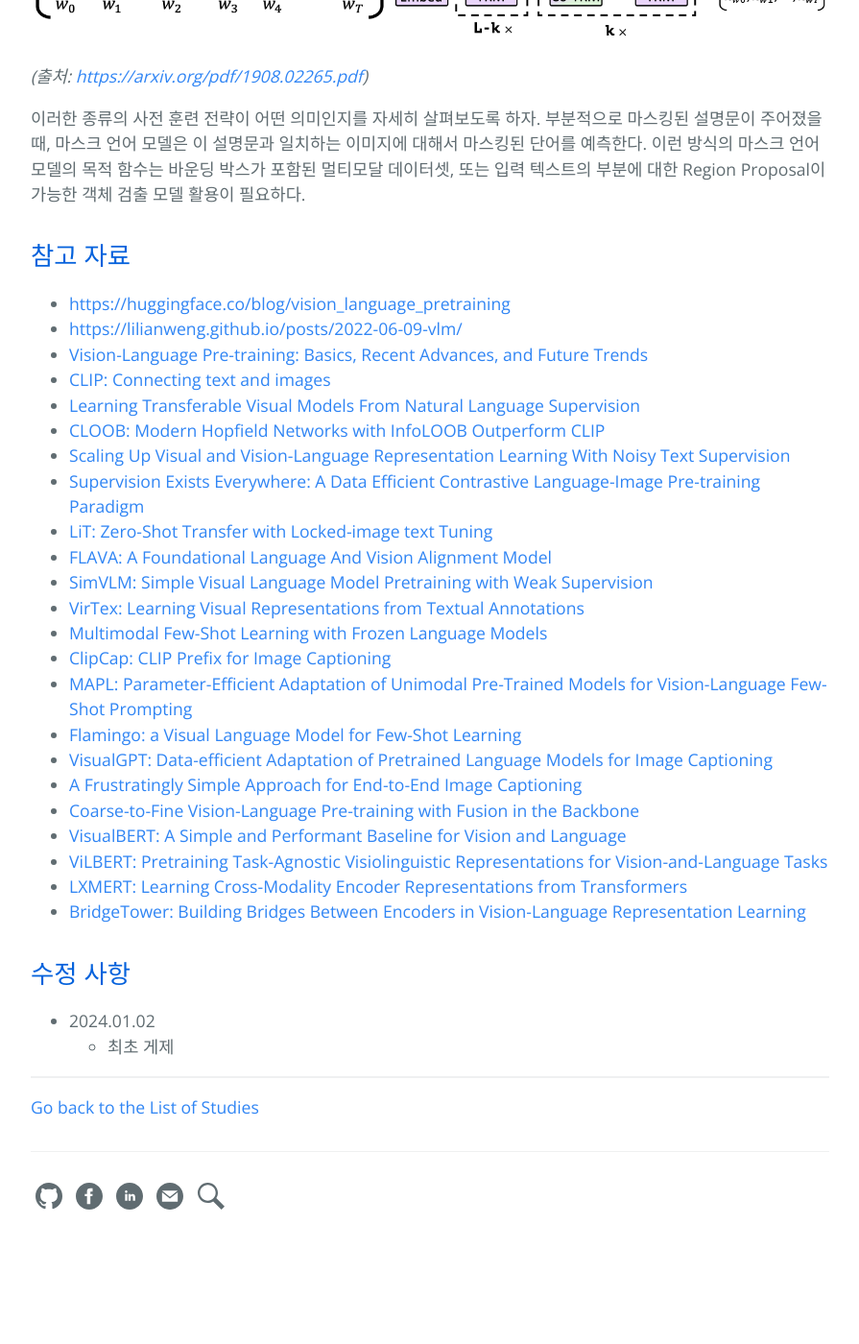
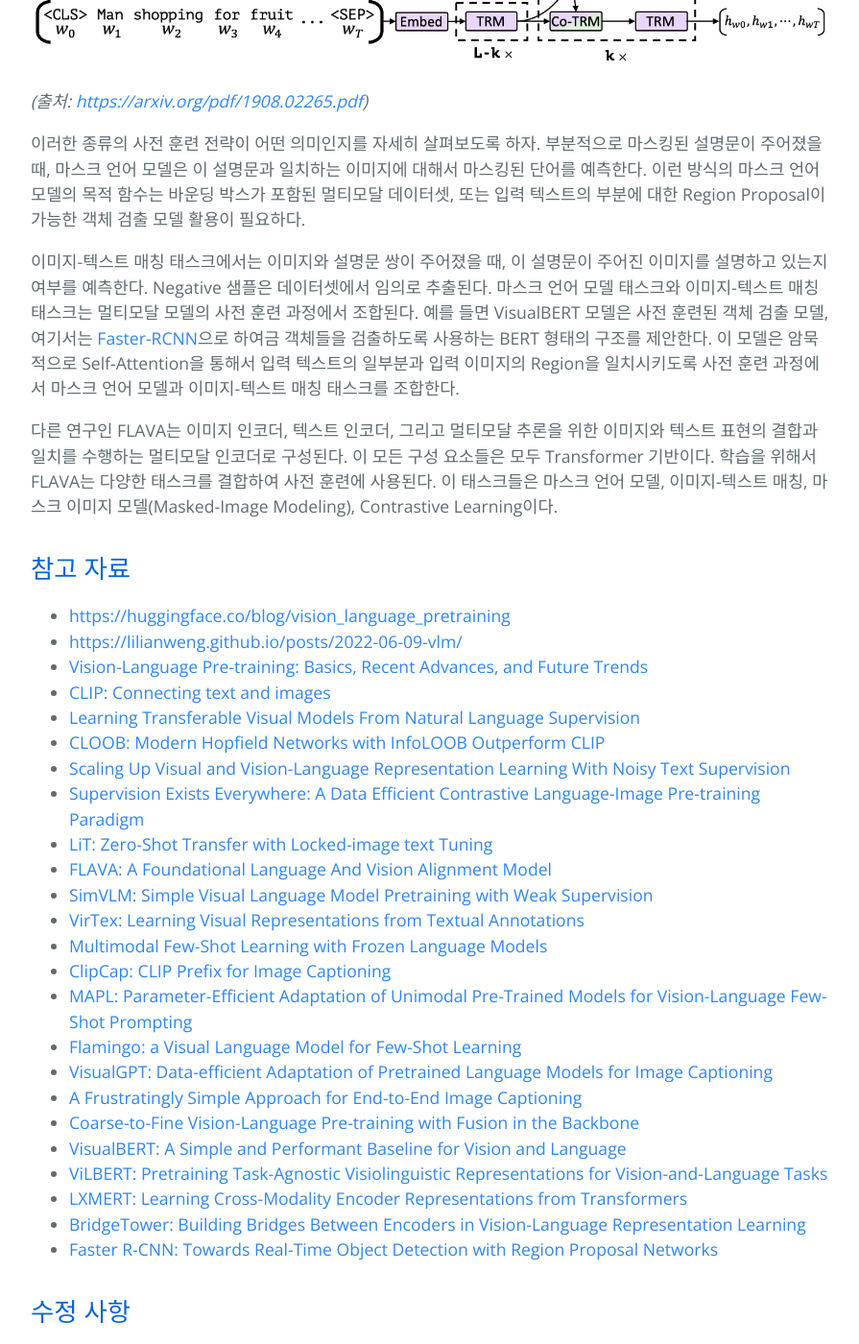
Before and after one commit to hcnoh/hcnoh.github.io, a Jekyll site: the page built from drafts/2024-01-03-vlm-01.md, in a window 1280 px wide and 1400 px high, scrolled down 6462 px. Shown: the whole window at 96% size, without its empty margins (192-1087 px from the left). Built offline with Jekyll 4.4.1, drawn with Linux system fonts in a browser that asks for light colours; comment, search, counter and statistics services are not loaded; before the commit the page ends 7776 px from its top, so only the background shows below that; some of the changed text lies outside the part shown.

Commit message:
vlm 작성중

```diff
--- a/drafts/2024-01-03-vlm-01.md
+++ b/drafts/2024-01-03-vlm-01.md
@@ -24,6 +24,7 @@
     - [Contrastive Learning](#constrastive-learning)
     - [PrefixLM](#prefixlm)
     - [Cross Attention을 통한 멀티모달 결합](#cross-attention을-통한-멀티모달-결합)
+    - [마스크 언어 모델링 / 이미지-텍스트 매칭](#마스크-언어-모델링--이미지-텍스트-매칭)
 - [참고 자료](#참고-자료)
 - [수정 사항](#수정-사항)
 
@@ -125,6 +126,10 @@
 
 이러한 종류의 사전 훈련 전략이 어떤 의미인지를 자세히 살펴보도록 하자. 부분적으로 마스킹된 설명문이 주어졌을 때, 마스크 언어 모델은 이 설명문과 일치하는 이미지에 대해서 마스킹된 단어를 예측한다. 이런 방식의 마스크 언어 모델의 목적 함수는 바운딩 박스가 포함된 멀티모달 데이터셋, 또는 입력 텍스트의 부분에 대한 Region Proposal이 가능한 객체 검출 모델 활용이 필요하다.
 
+이미지-텍스트 매칭 태스크에서는 이미지와 설명문 쌍이 주어졌을 때, 이 설명문이 주어진 이미지를 설명하고 있는지 여부를 예측한다. Negative 샘플은 데이터셋에서 임의로 추출된다. 마스크 언어 모델 태스크와 이미지-텍스트 매칭 태스크는 멀티모달 모델의 사전 훈련 과정에서 조합된다. 예를 들면 VisualBERT 모델은 사전 훈련된 객체 검출 모델, 여기서는 [Faster-RCNN](https://arxiv.org/abs/1506.01497)으로 하여금 객체들을 검출하도록 사용하는 BERT 형태의 구조를 제안한다. 이 모델은 암묵적으로 Self-Attention을 통해서 입력 텍스트의 일부분과 입력 이미지의 Region을 일치시키도록 사전 훈련 과정에서 마스크 언어 모델과 이미지-텍스트 매칭 태스크를 조합한다.
+
+다른 연구인 FLAVA는 이미지 인코더, 텍스트 인코더, 그리고 멀티모달 추론을 위한 이미지와 텍스트 표현의 결합과 일치를 수행하는 멀티모달 인코더로 구성된다. 이 모든 구성 요소들은 모두 Transformer 기반이다. 학습을 위해서 FLAVA는 다양한 태스크를 결합하여 사전 훈련에 사용된다. 이 태스크들은 마스크 언어 모델, 이미지-텍스트 매칭, 마스크 이미지 모델(Masked-Image Modeling), Contrastive Learning이다.
+
 ## 참고 자료
 - [https://huggingface.co/blog/vision_language_pretraining](https://huggingface.co/blog/vision_language_pretraining)
 - [https://lilianweng.github.io/posts/2022-06-09-vlm/](https://lilianweng.github.io/posts/2022-06-09-vlm/)
@@ -149,6 +154,7 @@
 - [ViLBERT: Pretraining Task-Agnostic Visiolinguistic Representations for Vision-and-Language Tasks](https://arxiv.org/abs/1908.02265)
 - [LXMERT: Learning Cross-Modality Encoder Representations from Transformers](https://arxiv.org/abs/1908.07490)
 - [BridgeTower: Building Bridges Between Encoders in Vision-Language Representation Learning](https://arxiv.org/abs/2206.08657)
+- [Faster R-CNN: Towards Real-Time Object Detection with Region Proposal Networks](https://arxiv.org/abs/1506.01497)
 
 ## 수정 사항
 - 2024.01.02
```
